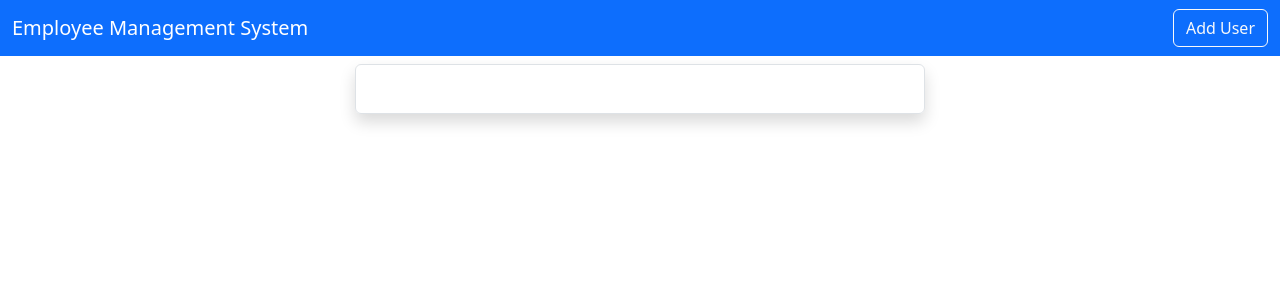
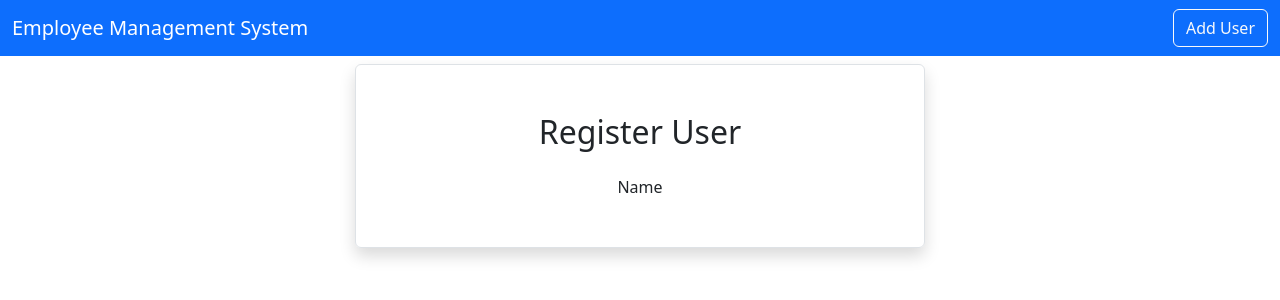
Before and after one commit to sidharth2k/Employee-Management-Frontend, a React (Create React App) app: page /adduser in a window 1280 px wide. Shown: the top 300 px of the page. Built offline with nearby package versions, Linux system fonts and the light colour scheme.

Commit message:
Add User Page Updated

```diff
--- a/src/users/AddUser.js
+++ b/src/users/AddUser.js
@@ -1,11 +1,18 @@
 import React from "react";
 
 export default function AddUser() {
-  return <div className="container">
-    <div className="row">
-      <div className="col-md-6 offset-md-3 border rounded p-4 mt-2 shadow">
-
+  return (
+    <div className="container">
+      <div className="row">
+        <div className="col-md-6 offset-md-3 border rounded p-4 mt-2 shadow">
+          <h2 className="text-center m-4">Register User</h2>
+          <div className="mb-3">
+            <label htmlFor="Name" className="form-label">
+              Name
+            </label>
+          </div>
+        </div>
       </div>
     </div>
-  </div>;
+  );
 }
```
